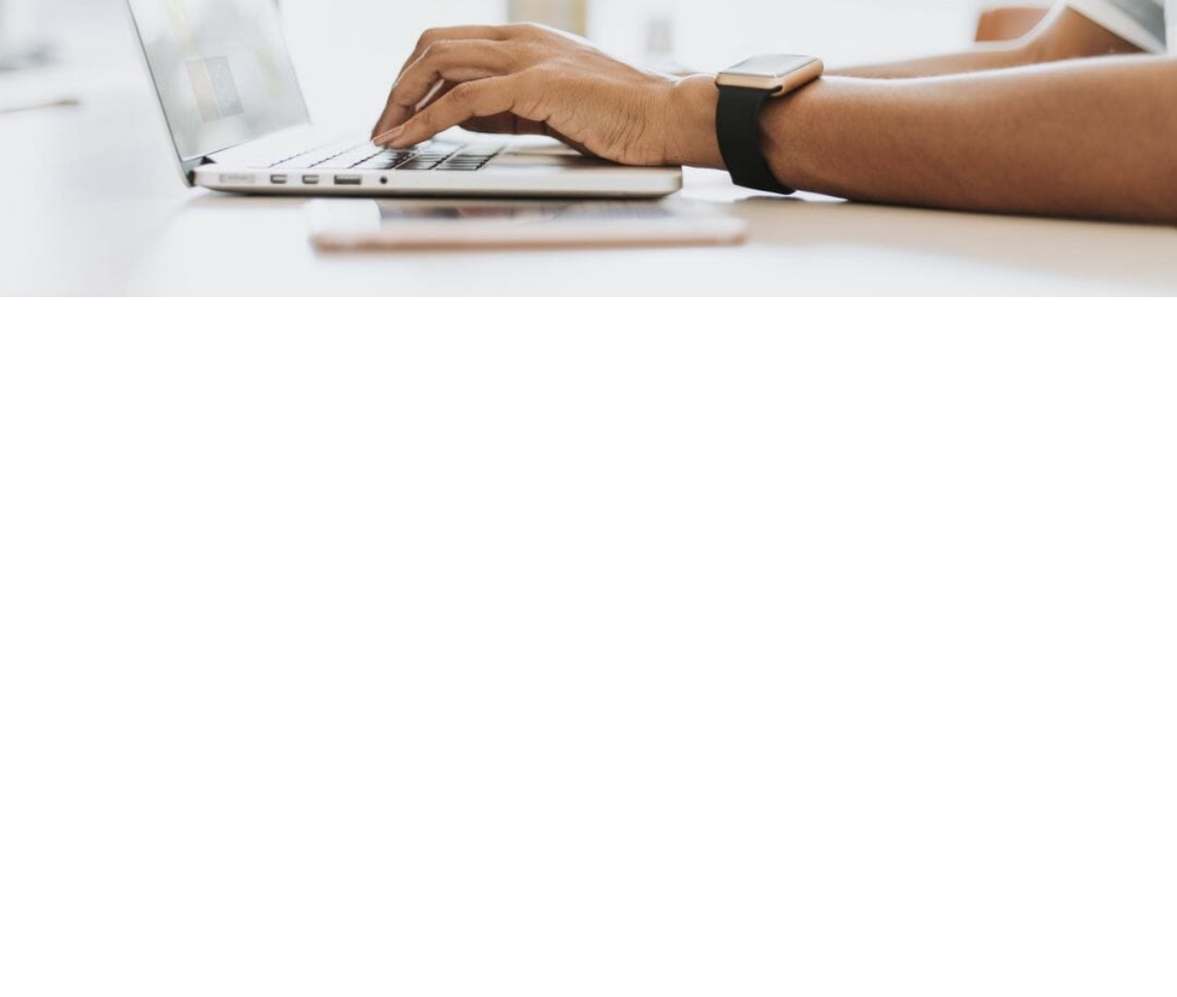
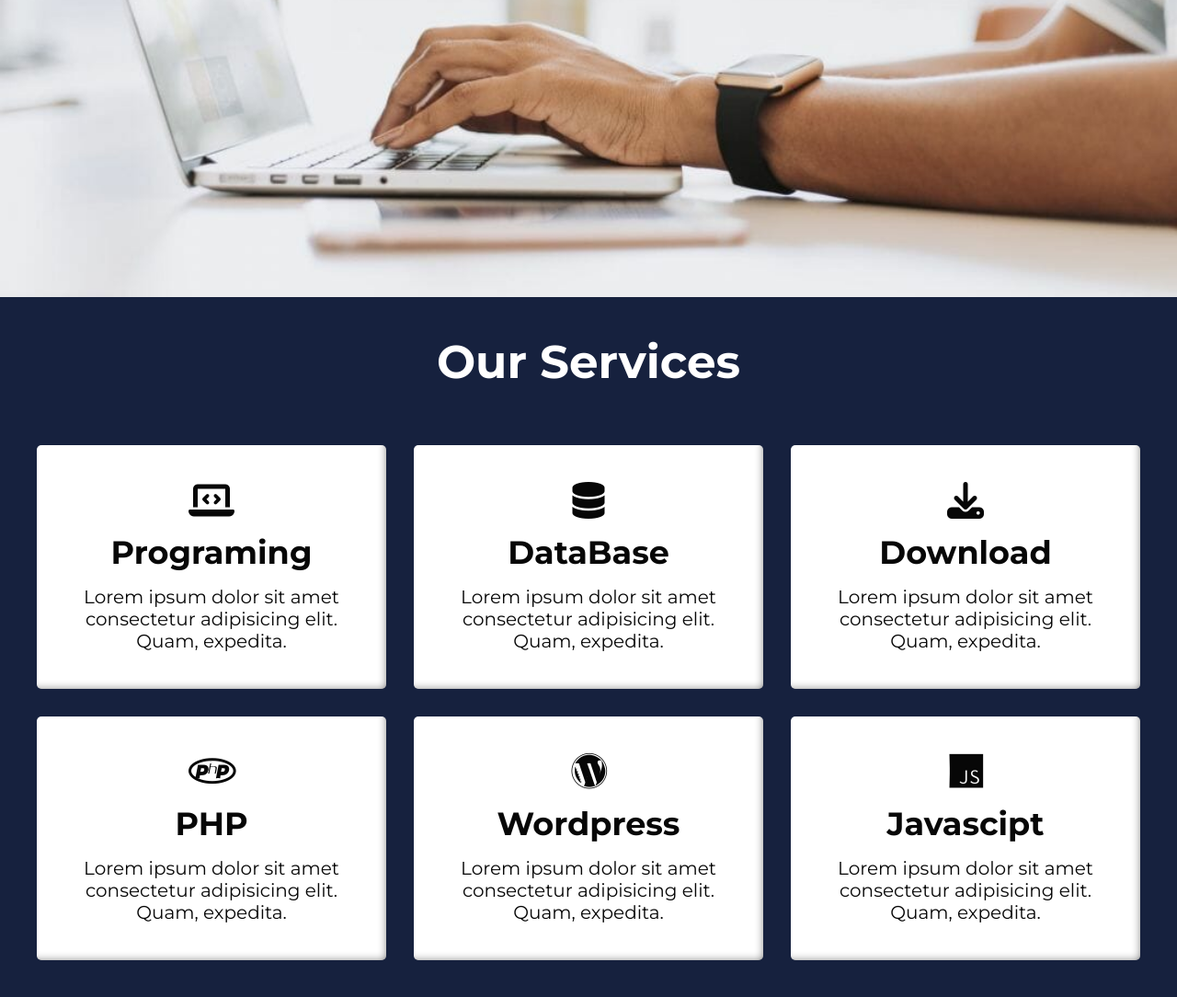
Before and after one commit to muslim11222/Responsive-website, a plain HTML site: page index.html in a window 1280 px wide. Shown: the part 447-1531 px from the top of the page at 92% size. Before the commit the page ends 800 px from the top, so only its background shows below. Drawn offline with Linux system fonts and the light colour scheme.

Commit message:
Services area coding

```diff
--- a/index.html
+++ b/index.html
@@ -22,7 +22,7 @@
 
           <ul>
                <li><a class="active" href="#"> Home </a></li>
-               <li><a href="#"> Services </a></li>
+               <li><a href="#service"> Services </a></li>
                <li><a href="#"> Blog </a></li>
                <li><a href="#"> Portfolio </a></li>
                <li><a href="#"> Contact</a></li>
@@ -36,5 +36,71 @@
      <header>
 
      </header>
+
+
+
+     <!-- Service area -->
+
+     <main id="service">
+          <section id="first_section">
+               <h2 class="title"> Our Services </h2>
+               <div id="parent_div">
+
+                    <!-- 1st Section -->
+
+                    <div class="single_area">
+                         <i class="fa-solid fa-laptop-code"></i>
+                         <h2> Programing </h2>
+                         <p> Lorem ipsum dolor sit amet consectetur adipisicing elit. Quam, expedita.</p>
+                    </div>
+
+
+                    <!-- 2nd Section -->
+                    <div class="single_area">
+                         <i class="fa-solid fa-database"></i>
+                         <h2> DataBase </h2>
+                         <p> Lorem ipsum dolor sit amet consectetur adipisicing elit. Quam, expedita.</p>
+                    </div>
+
+
+                    <!-- 3rd Section -->
+                    <div class="single_area">
+                         <i class="fa-solid fa-download"></i>
+                         <h2> Download </h2>
+                         <p> Lorem ipsum dolor sit amet consectetur adipisicing elit. Quam, expedita.</p>
+                    </div>
+
+
+
+                    <!-- 4th Section -->
+                    <div class="single_area">
+                         <i class="fa-brands fa-php"></i>
+                         <h2> PHP </h2>
+                         <p> Lorem ipsum dolor sit amet consectetur adipisicing elit. Quam, expedita.</p>
+                    </div>
+
+
+
+
+                    <!-- 5th Section -->
+                    <div class="single_area">
+                         <i class="fa-brands fa-wordpress"></i>
+                         <h2> Wordpress </h2>
+                         <p> Lorem ipsum dolor sit amet consectetur adipisicing elit. Quam, expedita.</p>
+                    </div>
+
+
+                    <!-- 6th Section -->
+                    <div class="single_area">
+                         <i class="fa-brands fa-js"></i>
+                         <h2> Javascipt </h2>
+                         <p> Lorem ipsum dolor sit amet consectetur adipisicing elit. Quam, expedita.</p>
+                    </div>
+
+
+
+               </div>
+          </section>
+     </main>
 </body>
 </html>
--- a/style.css
+++ b/style.css
@@ -71,6 +71,51 @@ header{
 
 
 
+/* service area style  */
+
+#first_section {
+     background-color: #16213E;
+}
+#parent_div {
+     width: 1200px;
+     margin: auto;
+     display: grid;
+     grid-gap: 30px;
+     grid-template-columns: repeat(3, 1fr);
+     padding-top: 60px;
+     padding-bottom: 40px;
+}
+.title {
+     font-size: 50px;
+     text-align: center;
+     padding-top: 40px;
+     color: #fff;
+}
+
+.single_area {
+     padding: 40px 40px;
+     text-align: center;
+     color: #070707;
+     background: #fff;
+     border-radius: 5px;
+     box-shadow: 0 -20px 10px -20px rgba(0,0,0,0.45) inset, -20px 0 10px -20px rgba(0,0,0,0.45) inset;
+}
+
+.single_area h2 {
+     padding: 15px;
+     font-size: 35px;
+     font-weight: bold;
+}
+.single_area i {
+     font-size: 40px;
+     font-weight: bold;
+}
+.single_area p {
+     font-size: 20px;
+}
+
+
+
 
 
 
```
